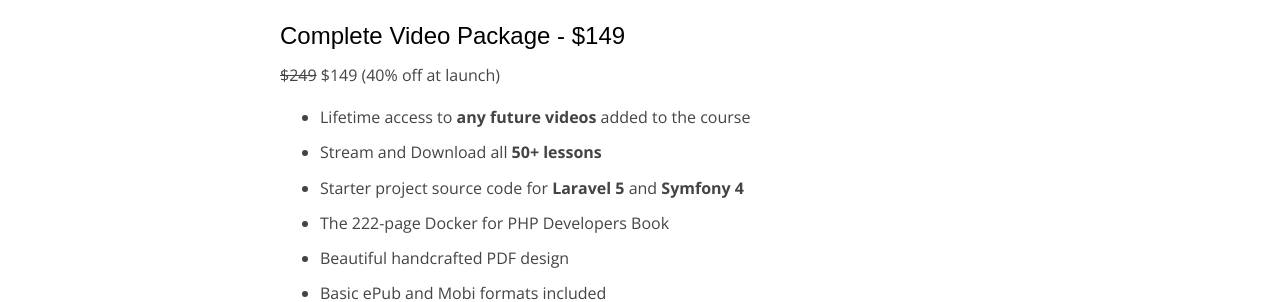
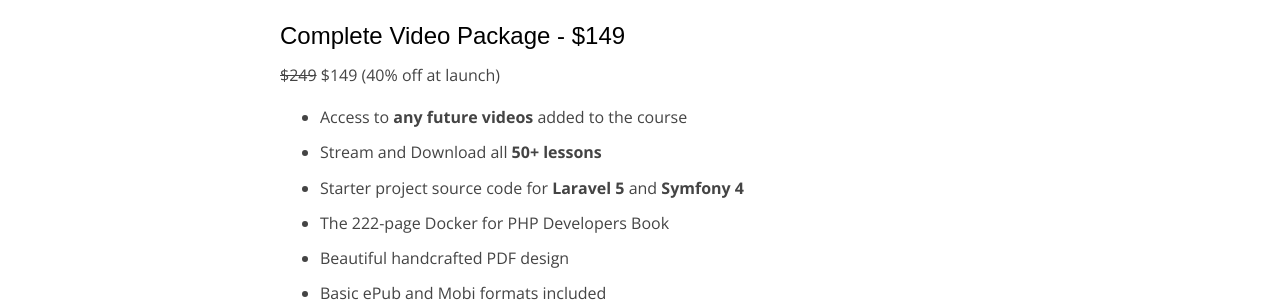
Before and after one commit to bitpressio/bitpressio.github.io, a Jekyll site: the page built from _posts/2018-08-29-docker-php-video-course-outline.md, in a window 1280 px wide and 900 px high, scrolled down 3294 px. Shown: the part 154-456 px from the top of the window. Built offline with Jekyll 4.4.1, drawn with Linux system fonts in a browser that asks for light colours; some web fonts are replaced.

Commit message:
Update 2018-08-29-docker-php-video-course-outline.md

```diff
--- a/_posts/2018-08-29-docker-php-video-course-outline.md
+++ b/_posts/2018-08-29-docker-php-video-course-outline.md
@@ -113,7 +113,7 @@
 
 ~~$249~~ $149 (40% off at launch)
 
-* Lifetime access to __any future videos__ added to the course
+* Access to __any future videos__ added to the course
 * Stream and Download all __50+ lessons__
 * Starter project source code for __Laravel 5__ and __Symfony 4__
 * The 222-page Docker for PHP Developers Book
```
